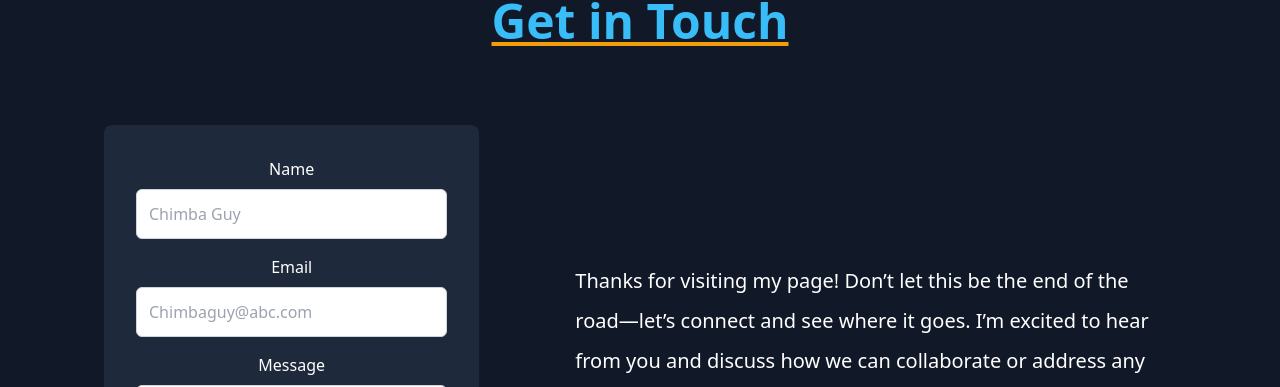
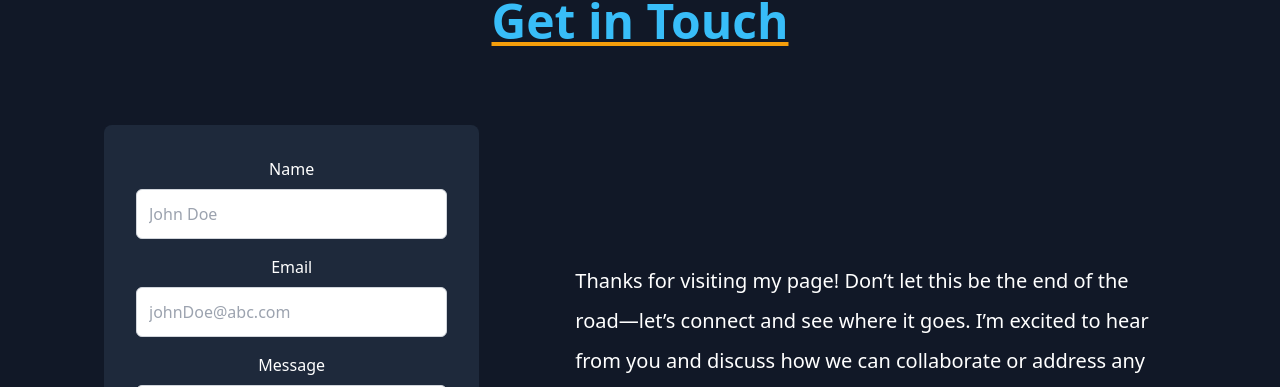
Before and after one commit to Elijah647/Portfolio, a React (Create React App) app: page / in a window 1280 px wide. Shown: the part 3095-3482 px from the top of the page. Built offline with nearby package versions, Linux system fonts and the light colour scheme.

Commit message:
Changed placeholders

```diff
--- a/src/components/Contact.js
+++ b/src/components/Contact.js
@@ -134,7 +134,7 @@ export default function Contact() {
                   className="w-full p-3 mt-2 border border-gray-300 rounded-md focus:outline-none focus:ring-2 focus:ring-blue-500"
                   value={formData.name}
                   onChange={handleChange}
-                  placeholder="Chimba Guy"
+                  placeholder="John Doe"
                 />
               </div>
               <div className="mb-4">
@@ -149,7 +149,7 @@ export default function Contact() {
                   className="w-full p-3 mt-2 border border-gray-300 rounded-md focus:outline-none focus:ring-2 focus:ring-blue-500"
                   value={formData.email}
                   onChange={handleChange}
-                  placeholder="Chimbaguy@abc.com"
+                  placeholder="johnDoe@abc.com"
                 />
               </div>
               <div className="mb-4">
@@ -182,8 +182,8 @@ export default function Contact() {
                 {status === "success"
                   ? "Thank You!"
                   : status === "loading"
-                    ? "Sending..."
-                    : "Send Message"}
+                  ? "Sending..."
+                  : "Send Message"}
               </button>
             </form>
           </div>
```
